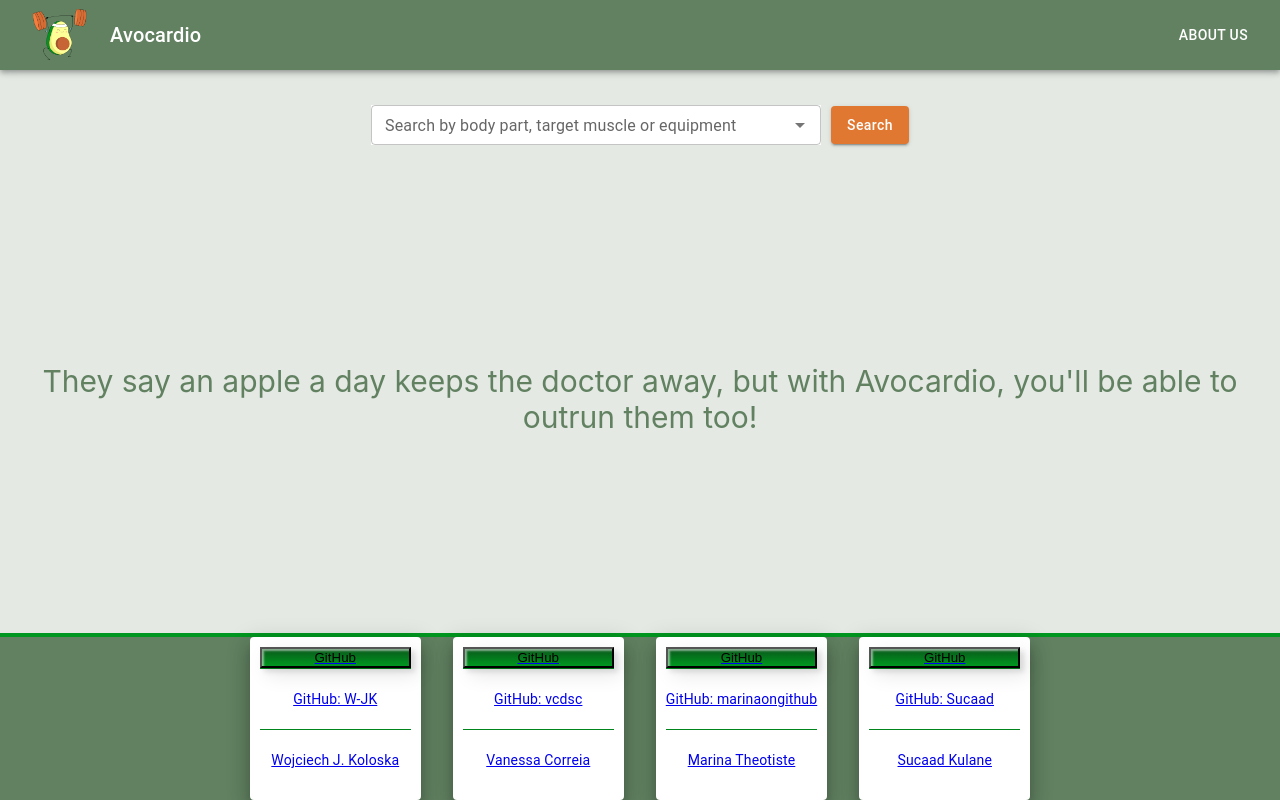
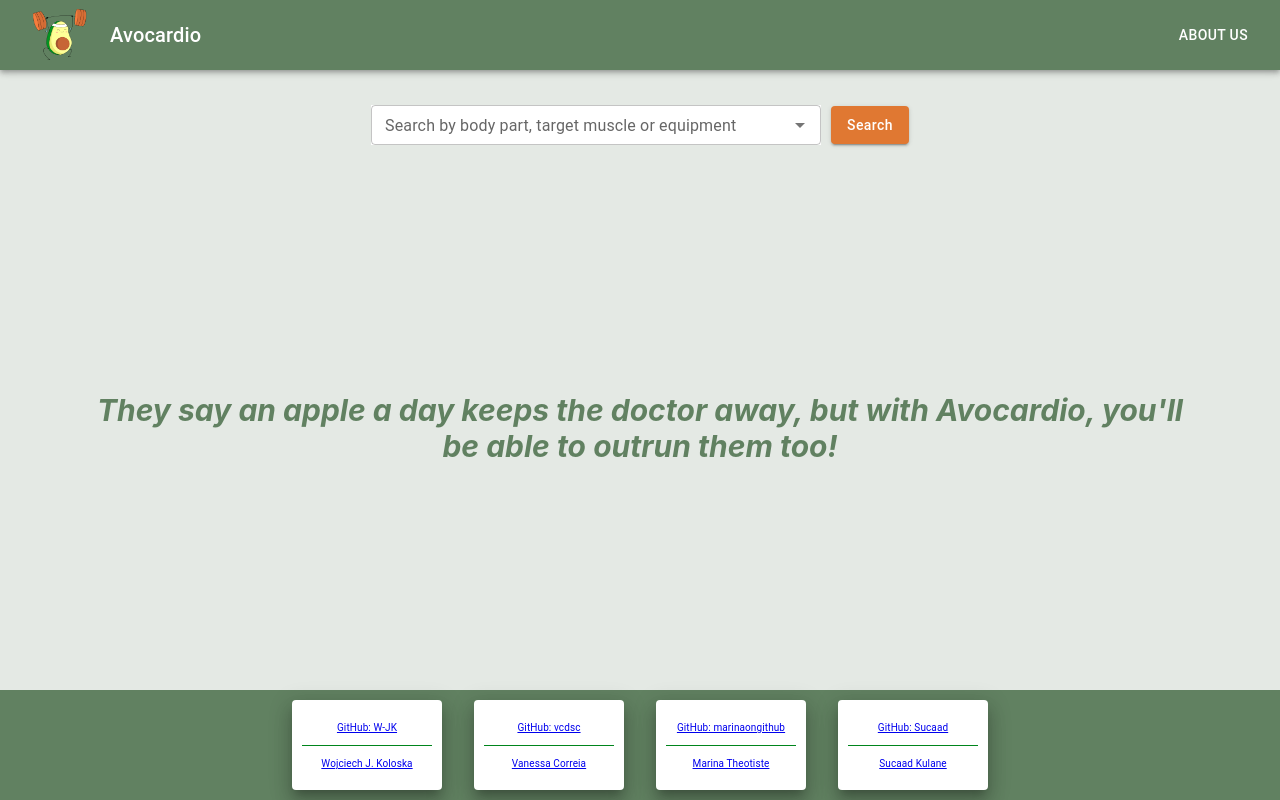
Before and after one commit to vcdsc/avocardio, a React (Create React App) app: page / in a window 1280 px wide. Built offline with nearby package versions, Linux system fonts and the light colour scheme.

Commit message:
Footer, quote, navbar resizing and styling

```diff
--- a/src/components/exercisecard/Exercisecard.js
+++ b/src/components/exercisecard/Exercisecard.js
@@ -25,9 +25,9 @@ export default function Exercisecard(props) {
         display: "flex",
         flexDirection: "column",
         maxHeight: "600px",
-        maxWidth: "400px",
+        maxWidth: "360px",
         marginBottom: "10px",
-        minWidth: "300px",
+        // minWidth: "300px",
         minHeight: "560px",
       }}
     >
@@ -35,6 +35,7 @@ export default function Exercisecard(props) {
         // sx={{ height: "380px" }}
         // component="img"
         // image={props.gifUrl}
+        sx={{ flexGrow: 1, }}
         title={props.name}
         key={props.id}
       />
@@ -50,7 +51,9 @@ export default function Exercisecard(props) {
       </CardContent>
       <CardActions>
         {/*<Button size="small">Share</Button> */}
-        <Button size="small" cursor="pointer" onClick={handleOpen}>
+        <Button size="small" cursor="pointer" onClick={handleOpen}
+        // style={{justifyContent: "right"}}
+        >
           Learn More
         </Button>
         <GifModal
--- a/src/components/footer/Footer.js
+++ b/src/components/footer/Footer.js
@@ -16,14 +16,15 @@ import Divider from "@mui/material/Divider";
 // ------------------------- Creator ---------------------------------------- //
 const Creator = styled(Paper)(({ theme }) => ({
   ...theme.typography.body2,
-  lineHeight: "60px",
+  lineHeight: "35px",
   textAlign: "center",
   color: theme.palette.text.secondary,
   padding: 10,
-  margin: 20 ,
   // backgroundColor: "aliceblue",
-  minHeight: "80px",
-  minWidth: "171px",
+  height: "90px",
+  // minWidth: "140",
+  width: "150px",
+  fontSize: "10px"
 }));
 
 const lightTheme = createTheme({ palette: { mode: "light" } });
@@ -38,7 +39,8 @@ export default function Footer() {
           alignItems="center"
           spacing={{ xs: 1, sm: 2, md: 4 }}
           backgroundColor="#618161"
-          borderTop={{ color: "#009720", xs: 1, sm: 2, md: 4 }}
+          // borderTop={{ color: "#009720", xs: 1, sm: 2, md: 4 }}
+          padding="10px"
         >
           <ThemeProvider theme={theme}>
             {/* ---------------------   Author Card 1 ---------------------------------- */}
@@ -57,7 +59,7 @@ export default function Footer() {
                     />
                   }
                 >
-                  <GithubButton></GithubButton>
+                  {/* <GithubButton></GithubButton> */}
 
                   <Box>GitHub: W-JK</Box>
                   <Box>Wojciech J. Koloska</Box>
@@ -81,9 +83,9 @@ export default function Footer() {
                     />
                   }
                 >
-                  <GithubButton>
+                  {/* <GithubButton>
                     <FontAwesomeIcon icon="fab fa-github" size="lg" /> GitHub
-                  </GithubButton>
+                  </GithubButton> */}
                   <Box>GitHub: vcdsc</Box>
                   <Box>Vanessa Correia</Box>
                 </Stack>
@@ -106,11 +108,11 @@ export default function Footer() {
                     />
                   }
                 >
-                  <GithubButton>
+                  {/* <GithubButton>
                     <FontAwesomeIcon icon="fab fa-github" size="lg" /> GitHub
-                  </GithubButton>
-                  <Box>GitHub: marinaongithub </Box>
-                  <Box> Marina Theotiste </Box>
+                  </GithubButton> */}
+                  <Box>GitHub: marinaongithub</Box>
+                  <Box>Marina Theotiste</Box>
                 </Stack>
               </a>
             </Creator>
@@ -130,9 +132,9 @@ export default function Footer() {
                     />
                   }
                 >
-                  <GithubButton>
+                  {/* <GithubButton>
                     <FontAwesomeIcon icon="fab fa-github" size="lg" /> GitHub
-                  </GithubButton>
+                  </GithubButton> */}
                   <Box> GitHub: Sucaad </Box>
                   <Box>Sucaad Kulane </Box>
                 </Stack>
--- a/src/components/navbar/Navbar.js
+++ b/src/components/navbar/Navbar.js
@@ -59,10 +59,10 @@ const Navbar = () => {
             <Button
               sx={{
                 color: "white",
-                "&:hover": {
-                  color: "white",
-                  bgcolor: "green",
-                },
+                // "&:hover": {
+                //   color: "white",
+                //   bgcolor: "green",
+                // },
               }}
               component={Link}
               to="/about"
--- a/src/pages/Home.js
+++ b/src/pages/Home.js
@@ -161,7 +161,7 @@ function Home() {
     }
   };
 
-  // Render motivational quotes if no exercises searched
+  // Renders motivational quotes if no exercises searched
   if (quote !== "") {
     return (
       <div style={{flexGrow: 1, display: "flex", flexDirection: "column",}}>
@@ -171,9 +171,10 @@ function Home() {
         options={options}
         />
         <div id="quote"
-        style={{ textAlign: "center", alignItems: "center", display: "flex", flexDirection: "column", margin: "auto", color: "#618161", padding: "0px 5px 0px 5px", fontSize: "30px", }}
+        style={{ textAlign: "center", alignItems: "center", display: "flex", flexDirection: "column", margin: "auto", color: "#618161", padding: "0px 10px 0px 10px", fontSize: "30px", fontWeight: "bold", fontStyle: "italic",
+      }}
         >
-          <p>
+          <p style={{ padding: "0px 80px"}}>
           {quote}
           </p>
         </div>
```
